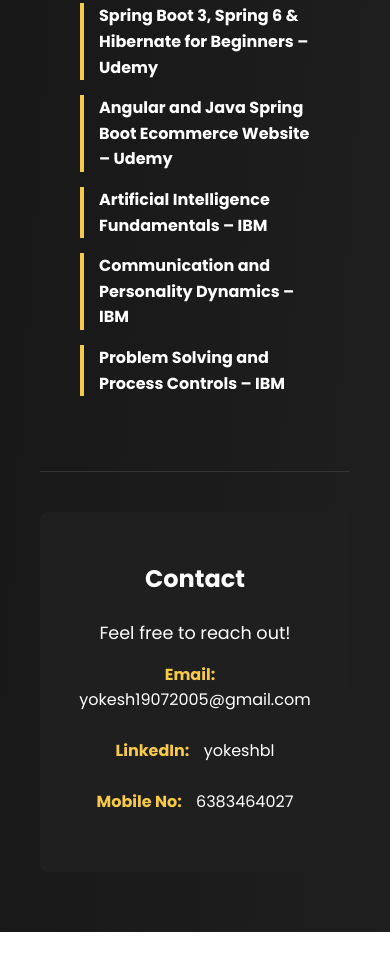
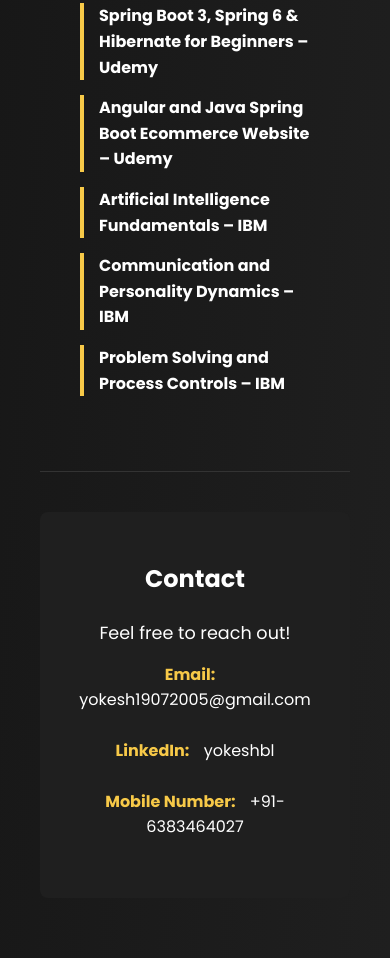
Before and after one commit to yokeshbl/yokeshbl-portfolio, a plain HTML site: page index.html in a window 390 px wide. Shown: the part 5001-5959 px from the top of the page. Before the commit the page ends 5933 px from the top, so only its background shows below. Drawn offline with Linux system fonts and the light colour scheme.

Commit message:
Added Cuntry Code In Mobile Number

```diff
--- a/index.html
+++ b/index.html
@@ -590,7 +590,7 @@
             <strong>LinkedIn:</strong> <a href=" https://www.linkedin.com/in/yokeshbl">yokeshbl</a>
         </li>
         <li>
-            <strong> Mobile No:</strong> 6383464027
+            <strong> Mobile Number:</strong> +91-6383464027
         </li>
     </ul>
 </section>
```
